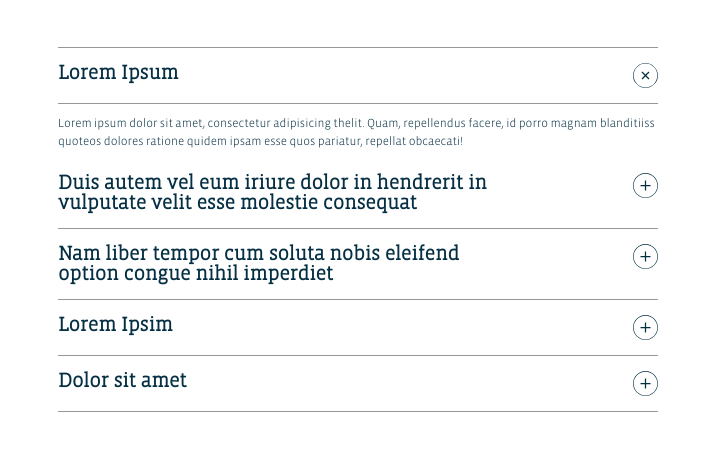
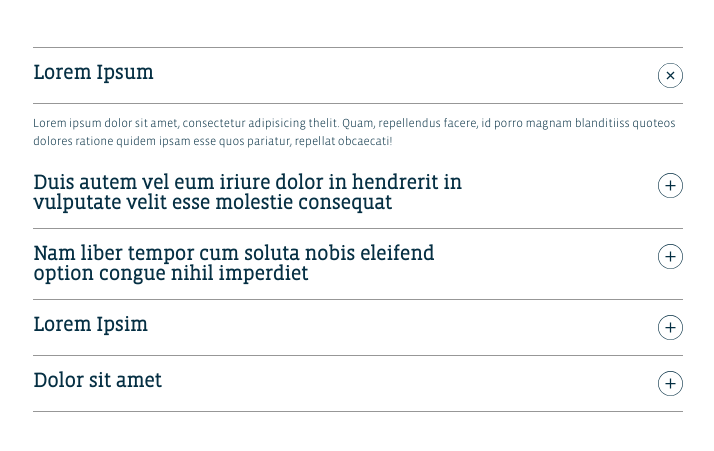
Before and after one commit to kellerolano/kellerolano.github.io, a plain HTML site: page index.html in a window 1280 px wide. Both pictures are taken after a click on the label "Lorem Ipsum". Shown: the part 241-692 px from the top of the page, without its empty margins (282-996 px from the left). Drawn offline with Linux system fonts and the light colour scheme.

Commit message:
Update style.css

```diff
--- a/style.css
+++ b/style.css
@@ -61,7 +61,7 @@ body{
   padding: 70px 12px 120px;
 }
 .wrapper{
-  max-width: 600px;
+  max-width: 650px;
 }
 
 .wrapper .header-tab{
@@ -150,7 +150,7 @@ body{
 .header-tab .content.open,
 .parent-tab .content.open,
 .child-tab .sub-content.open {
-  max-height: 250vh;
+  max-height: 400vh;
 }
 .parent-tab .content p,h1,h2,h3,h4,
 .child-tab .sub-content p,h1,h2,h3,h4{
```
